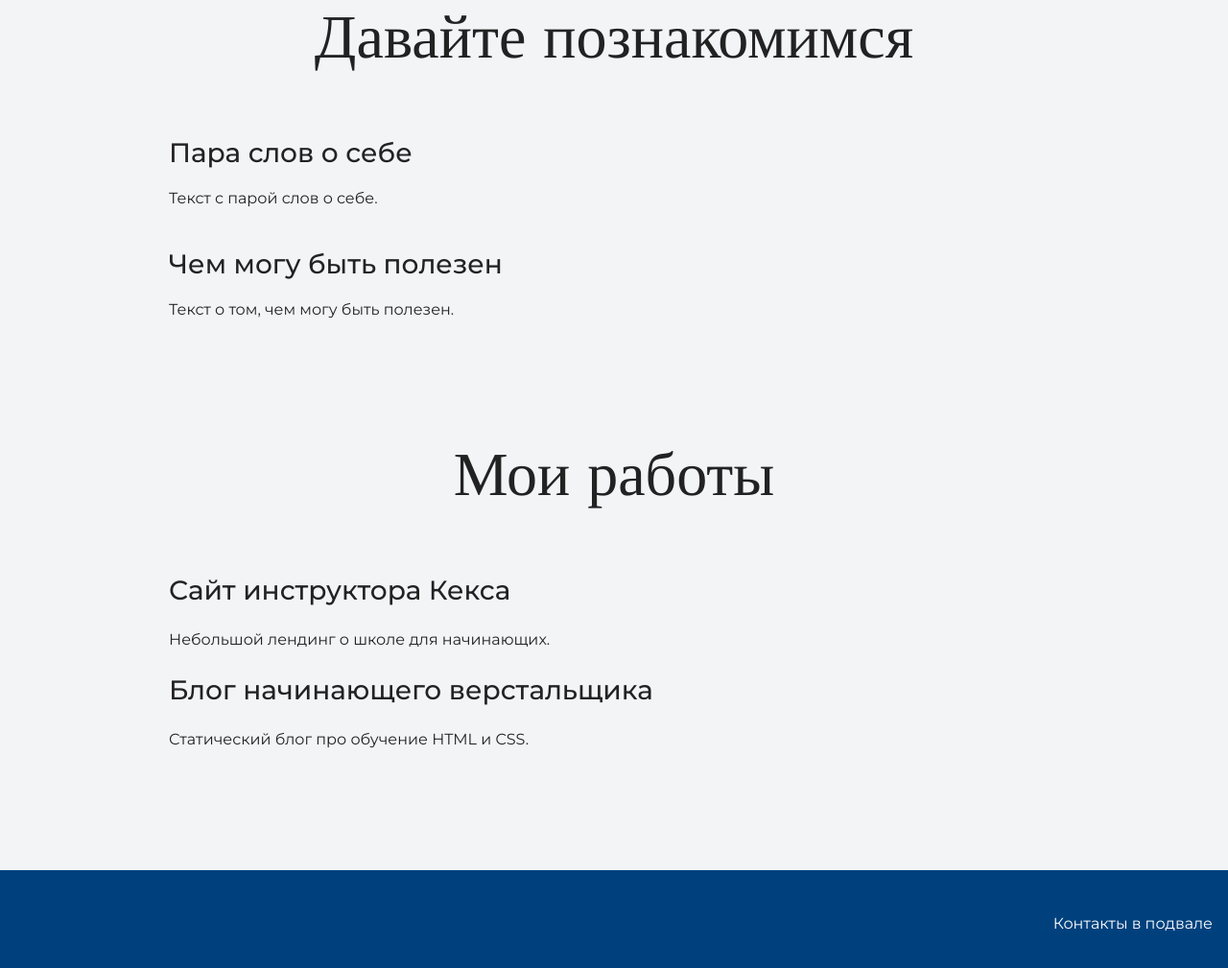
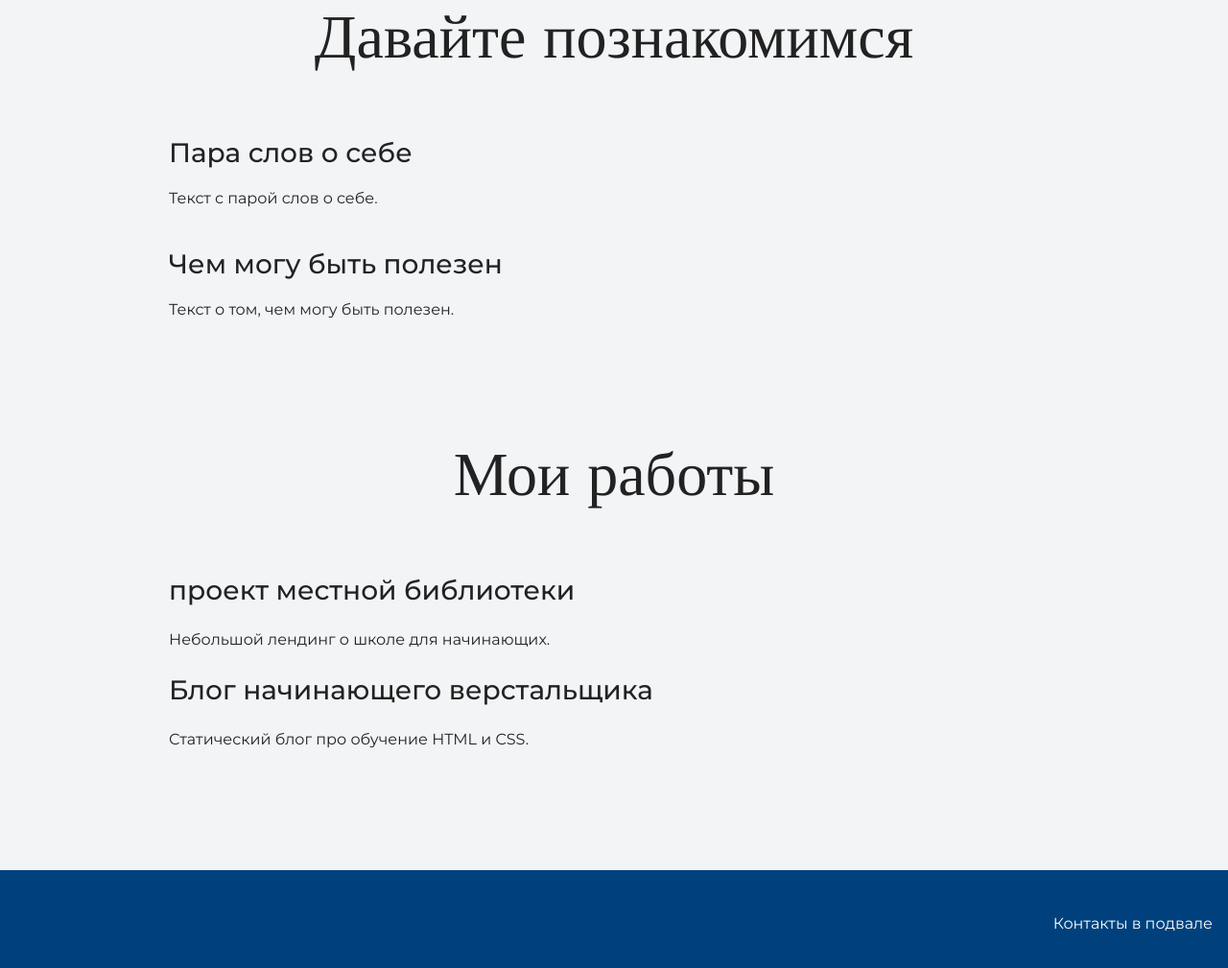
Before and after one commit to Andrii456/first, a plain HTML site: page index.html in a window 1280 px wide. Shown: the part 1033-2042 px from the top of the page at 96% size. Drawn offline with nearby package versions, Linux system fonts and the light colour scheme.

Commit message:
смена даных в поле

```diff
--- a/index.html
+++ b/index.html
@@ -35,7 +35,7 @@
       <div class="container">
         <h2 class="subheading">Мои работы</h2>
 
-        <h3>Сайт инструктора Кекса</h3>
+        <h3>проект местной библиотеки</h3>
         <p>Небольшой лендинг о школе для начинающих.</p>
 
         <h3>Блог начинающего верстальщика</h3>
```
